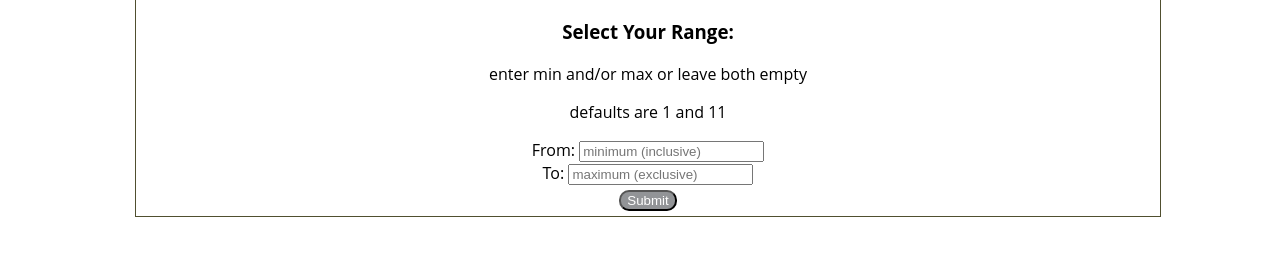
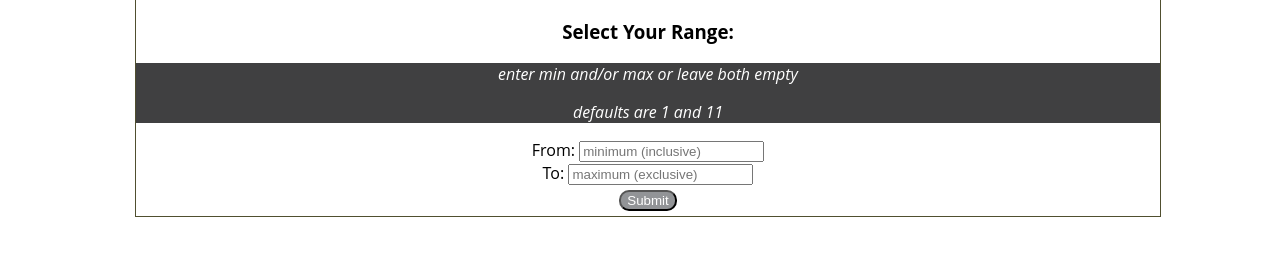
Before and after one commit to stoic-plus/number_guesser, a website: page index.html in a window 1280 px wide. Shown: the part 100-356 px from the top of the page. Drawn offline with Linux system fonts and the light colour scheme.

Commit message:
adds minor styling

```diff
--- a/styles.css
+++ b/styles.css
@@ -52,6 +52,16 @@ button:hover {
   color: var(--title-sub);
 }
 
+.range-rules, .temp-display {
+  background-color: var(--main-gray);
+  color: var(--btn-text);
+  font-style: italic;
+}
+
+.guess-last {
+  color: var(--info-alert-pink);
+}
+
 .hidden {
   visibility: hidden;
 }
```
